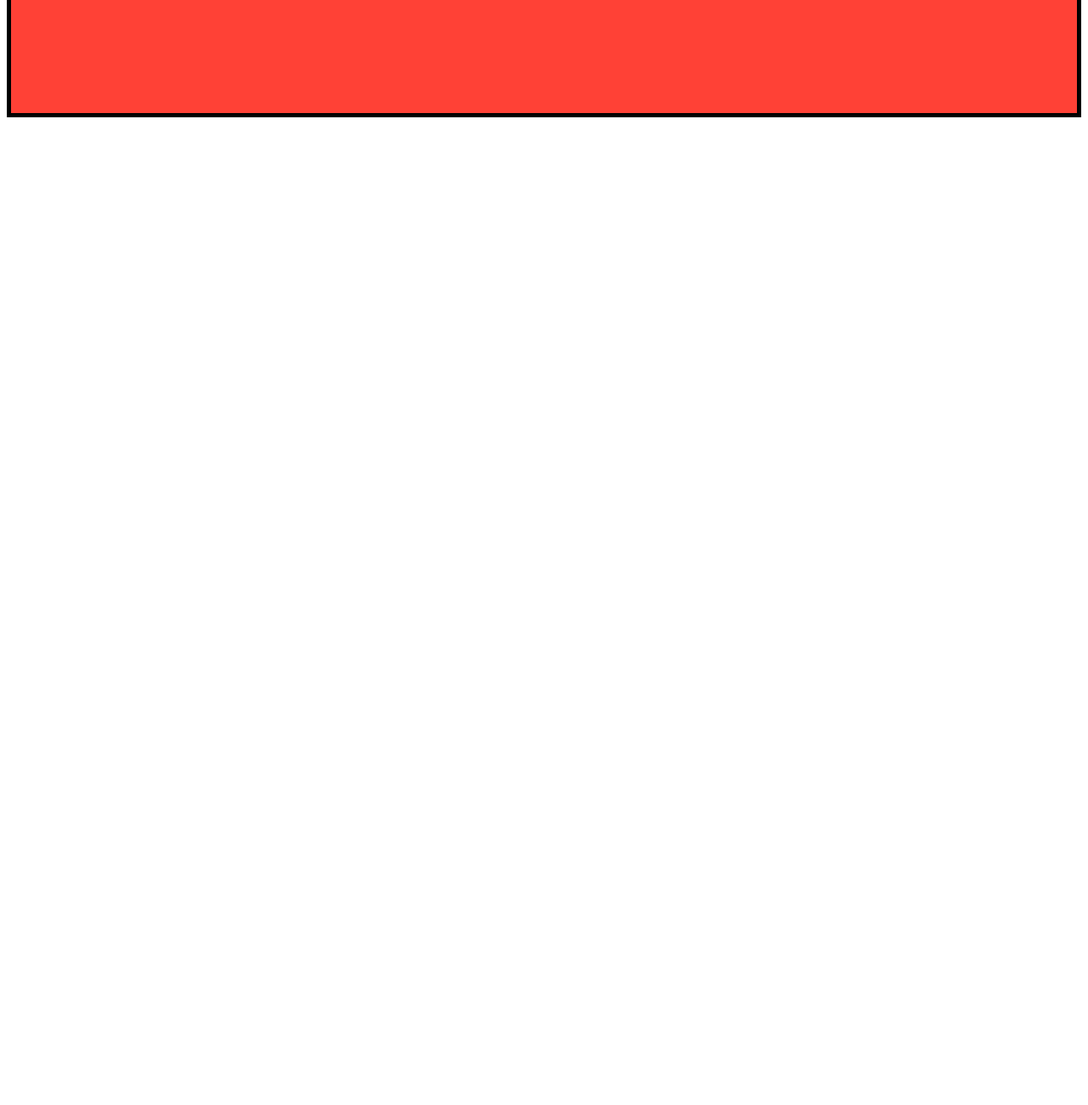
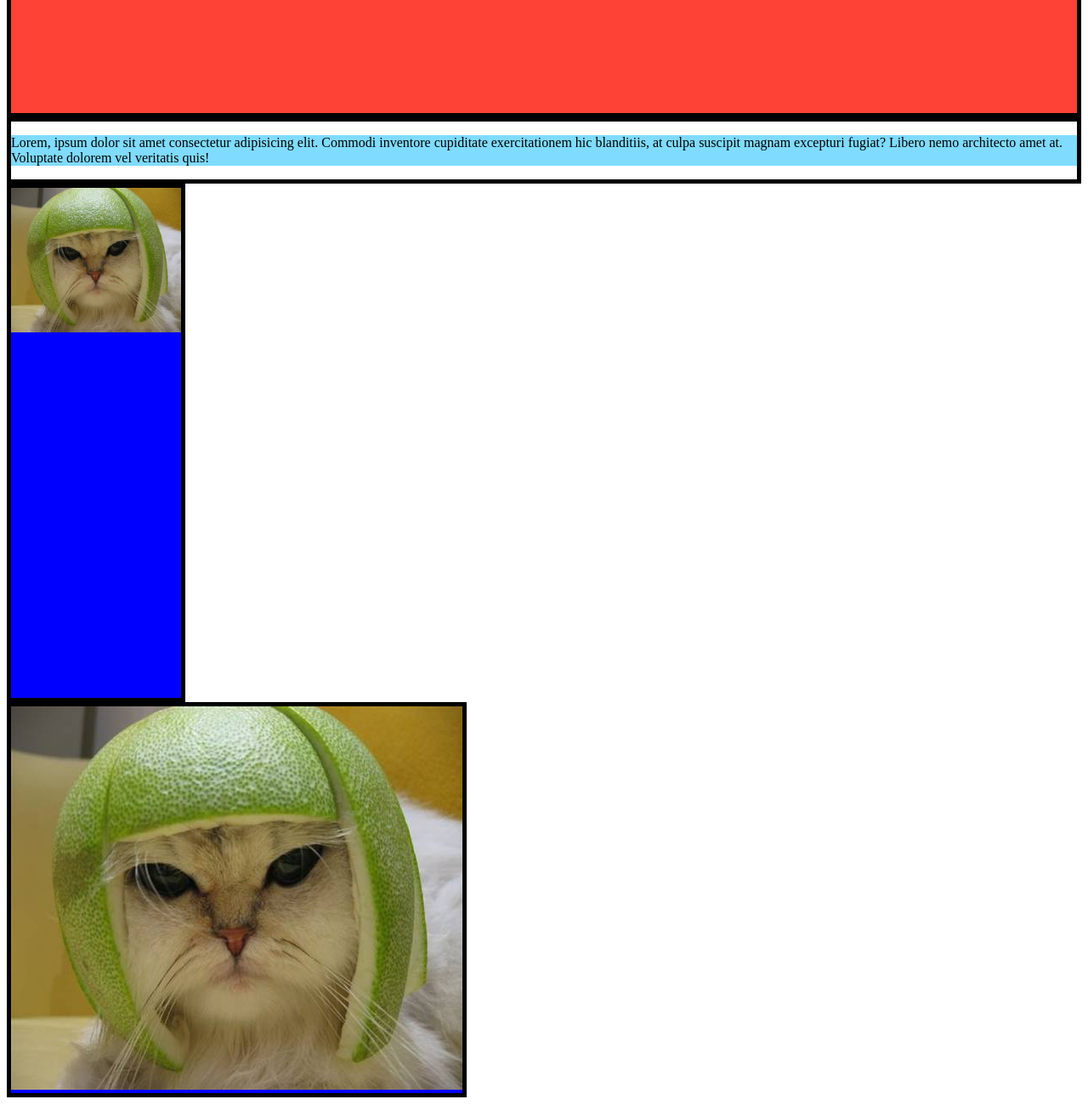
Before and after one commit to Fwep/HTML-CSS-Review, a plain HTML site: page CSS-Box-Model/index.html in a window 1280 px wide. Shown: the part 680-1980 px from the top of the page at 85% size. Before the commit the page ends 834 px from the top, so only its background shows below. Drawn offline with Linux system fonts and the light colour scheme.

Commit message:
Add div containers and nested cat imgs

```diff
--- a/CSS-Box-Model/index.html
+++ b/CSS-Box-Model/index.html
@@ -6,9 +6,23 @@
     <link rel="stylesheet" href="./box_model.css" />
   </head>
   <body>
-    <div id="first-div"></div>
+    <div id="first-div">Nibba</div>
 
     <div id="second-div"></div>
+
+    <div id="third-div">
+      <p>
+        Lorem, ipsum dolor sit amet consectetur adipisicing elit. Commodi inventore cupiditate exercitationem hic blanditiis, at culpa suscipit magnam excepturi fugiat? Libero nemo architecto amet at. Voluptate dolorem vel veritatis quis!
+      </p>
+    </div>
+
+    <div class="image-1-container">
+      <img src="./assets/cat.jpg" />
+    </div>
+
+    <div class="image-2-container">
+      <img src="./assets/cat.jpg" />
+    </div>
 
     <p></p>
   </body>
```
